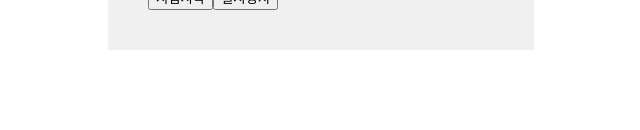
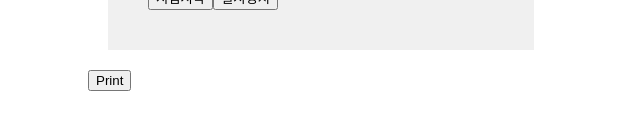
Before and after one commit to UniD-Hackathon-Team14/News-pirit, a Next.js app: page /newsletter in a window 1280 px wide. Shown: the part 490-620 px from the top of the page, without its empty margins (319-959 px from the left). Built offline with nearby package versions, Linux system fonts and the light colour scheme.

Commit message:
feat: 뉴스레터 다운로드 기능 추가

```diff
--- a/package.json
+++ b/package.json
@@ -17,6 +17,8 @@
     "dotenv": "^16.0.0",
     "dotenv-webpack": "^7.1.0",
     "eslint-plugin-prettier": "^4.0.0",
+    "html2canvas": "^1.4.1",
+    "jspdf": "^2.5.1",
     "moment": "^2.29.4",
     "moments": "^0.0.2",
     "next": "13.0.2",
--- a/pages/_app.js
+++ b/pages/_app.js
@@ -31,6 +31,7 @@ const ISPC = styled.div`
   @media screen and (max-width: 480px) {
     width: 100%;
   }
+  min-hieght: 100vh;
 `;
 
 export default App;
--- a/pages/newsletter.js
+++ b/pages/newsletter.js
@@ -1,8 +1,50 @@
 import React, { useEffect, useState, useCallback } from "react";
-import styles from '../styles/Newsletter.module.css'
+import styles from "../styles/Newsletter.module.css";
+import html2canvas from "html2canvas";
+import jsPDF from "jspdf";
 
 export default function Newsletter() {
-  return <div className={styles.container}>
+  const printDocument = async () => {
+    //1.html을 들고와서 canvas화
+    const canvas = await html2canvas(document.getElementById("divToPrint"));
+    //2.이미지화
+    const imageFile = canvas.toDataURL("image/png");
+    //3.pdf준비
+    const doc = new jsPDF("p", "mm", "a4");
+    //pdf 가로 세로 사이즈
+    const pageWidth = doc.internal.pageSize.getWidth();
+    const pageHeight = doc.internal.pageSize.getHeight();
+
+    //이미지의 길이와 pdf의 가로길이가 다르므로 이미지 길이를 기준으로 비율을 구함
+    const widthRatio = pageWidth / canvas.width;
+    //비율에 따른 이미지 높이
+    const customHeight = canvas.height * widthRatio;
+    //pdf에 1장에 대한 이미지 추가
+    doc.addImage(imageFile, "png", 0, 0, pageWidth, customHeight);
+    //doc.addImage(imgData, 'PNG', margin, position, imgWidth, imgHeight);
+    //감소하면서 남은 길이 변수
+    let heightLeft = customHeight;
+    //증가하면서 이미지 자를 위치 변수
+    let heightAdd = -pageHeight;
+
+    // 한 페이지 이상일 경우
+    while (heightLeft >= pageHeight) {
+      //pdf페이지 추가
+      doc.addPage();
+      //남은 이미지를 추가
+      doc.addImage(imageFile, "png", 0, heightAdd, pageWidth, customHeight);
+      //남은길이
+      heightLeft -= pageHeight;
+      //남은높이
+      heightAdd -= pageHeight;
+    }
+    //문서저장
+    doc.save("filename" + new Date().getTime() + ".pdf");
+  };
+
+  return (
+    <div id="divToPrint">
+      <div className={styles.container}>
         <div className={styles.headerTitle}>
           <p>2021.11.5~2021.11.7</p>
           <h1>유니드신문</h1>
@@ -14,9 +56,7 @@ export default function Newsletter() {
         <div className={styles.content}>
           <div className={styles.imageContent}>
             <h2>00월 00일 직장에서 이슈 발생</h2>
-                <div className={styles.imgContentBody}>
-                    이미지
-                </div>
+            <div className={styles.imgContentBody}>이미지</div>
           </div>
           <div className={styles.voiceContent}>
             <h2>00월 00일 학교에서 이슈 발생</h2>
@@ -27,5 +67,8 @@ export default function Newsletter() {
             </div>
           </div>
         </div>
-    </div>;
+        <button onClick={printDocument}>Print</button>
+      </div>
+    </div>
+  );
 }
```
Also changed, not shown: 1 other file (tests, documents, lock files or other folders). Lines whose indentation alone changed are shown as unchanged.
